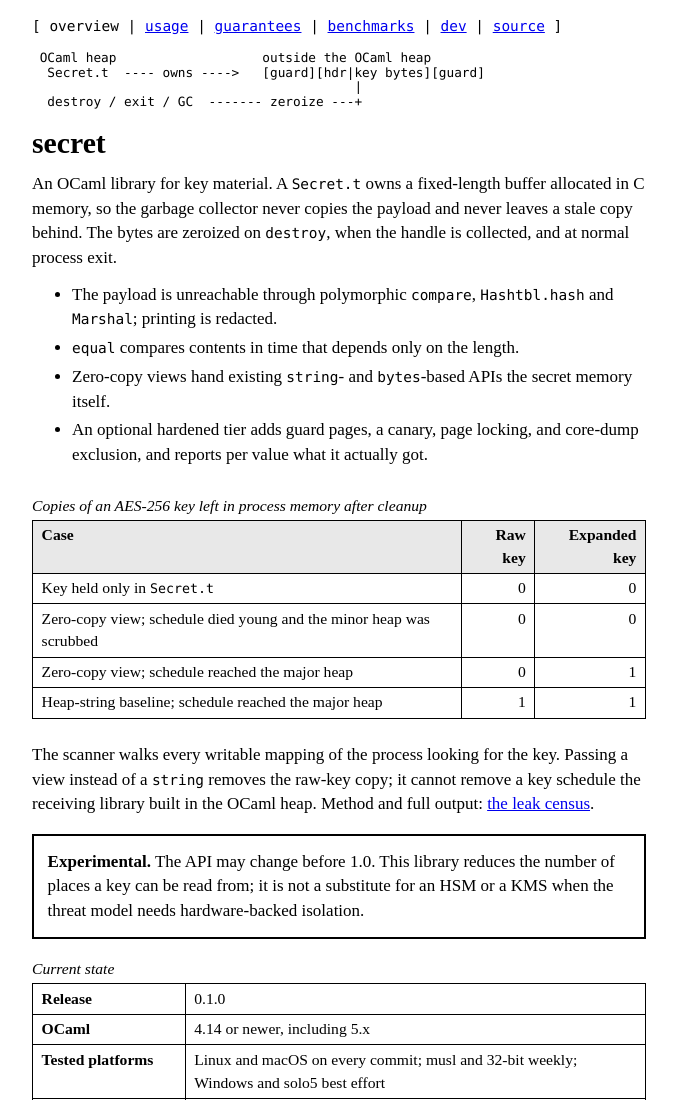
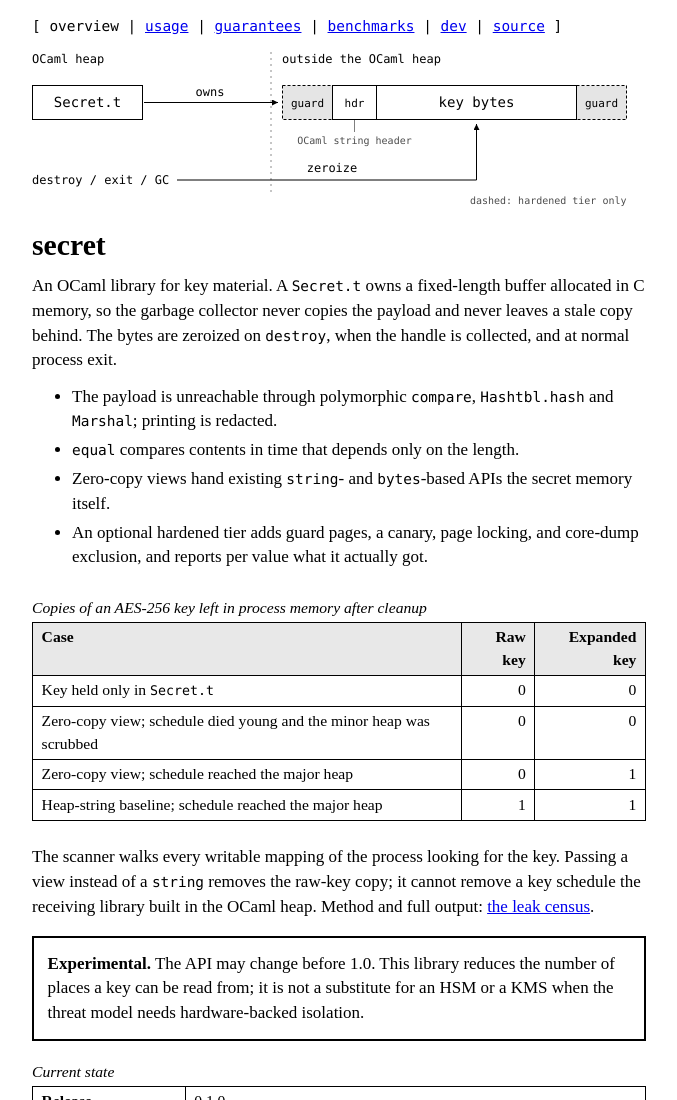
Before and after one commit to thevilledev/ocaml-secret, a plain HTML site: page website/index.html in a window 1280 px wide. Shown: the top 1100 px of the page, without its empty margins (301-978 px from the left). Drawn offline with Linux system fonts and the light colour scheme.

Commit message:
fix: website header
Signed-off-by: Ville Vesilehto <ville@vesilehto.fi>

```diff
--- a/website/index.html
+++ b/website/index.html
@@ -40,11 +40,44 @@
     </nav>
 
     <main id="content">
-      <pre class="plain banner" aria-hidden="true">
- OCaml heap                   outside the OCaml heap
-  Secret.t  ---- owns ----&gt;   [guard][hdr|key bytes][guard]
-                                          |
-  destroy / exit / GC  ------- zeroize ---+</pre>
+      <svg class="banner" role="img" viewBox="0 0 610 160" xmlns="http://www.w3.org/2000/svg">
+        <title>A Secret.t handle inside the OCaml heap owns a payload outside it: guard pages around an OCaml string header and the key bytes. Destroy, exit and collection all zeroize the key bytes.</title>
+        <defs>
+          <marker id="secret-arrow" viewBox="0 0 10 10" refX="10" refY="5" markerWidth="6" markerHeight="6" orient="auto">
+            <path d="M 0 0 L 10 5 L 0 10 z" fill="currentColor"/>
+          </marker>
+        </defs>
+        <g font-family="ui-monospace, 'SF Mono', Menlo, Consolas, 'Liberation Mono', monospace" fill="currentColor">
+          <text x="0" y="11" font-size="12">OCaml heap</text>
+          <text x="250" y="11" font-size="12">outside the OCaml heap</text>
+          <line x1="239" y1="0" x2="239" y2="140" stroke="currentColor" stroke-dasharray="2 4" opacity="0.45"/>
+
+          <rect x="0.5" y="33.5" width="110" height="34" fill="none" stroke="currentColor"/>
+          <text x="55.5" y="55" font-size="14" text-anchor="middle">Secret.t</text>
+
+          <text x="178" y="44" font-size="12" text-anchor="middle">owns</text>
+          <line x1="112" y1="50.5" x2="246" y2="50.5" stroke="currentColor" marker-end="url(#secret-arrow)"/>
+
+          <rect x="250.5" y="33.5" width="50" height="34" fill="currentColor" fill-opacity="0.1" stroke="currentColor" stroke-dasharray="3 2"/>
+          <rect x="300.5" y="33.5" width="44" height="34" fill="none" stroke="currentColor"/>
+          <rect x="344.5" y="33.5" width="200" height="34" fill="none" stroke="currentColor"/>
+          <rect x="544.5" y="33.5" width="50" height="34" fill="currentColor" fill-opacity="0.1" stroke="currentColor" stroke-dasharray="3 2"/>
+
+          <text x="275.5" y="55" font-size="11" text-anchor="middle">guard</text>
+          <text x="322.5" y="55" font-size="11" text-anchor="middle">hdr</text>
+          <text x="444.5" y="55" font-size="14" text-anchor="middle">key bytes</text>
+          <text x="569.5" y="55" font-size="11" text-anchor="middle">guard</text>
+
+          <path d="M 322.5 68 L 322.5 80" fill="none" stroke="currentColor" opacity="0.5"/>
+          <text x="322.5" y="92" font-size="10" text-anchor="middle" opacity="0.7">OCaml string header</text>
+
+          <text x="0" y="132" font-size="12">destroy / exit / GC</text>
+          <text x="300" y="120" font-size="12" text-anchor="middle">zeroize</text>
+          <path d="M 145 128 L 444.5 128 L 444.5 72" fill="none" stroke="currentColor" marker-end="url(#secret-arrow)"/>
+
+          <text x="594.5" y="152" font-size="10" text-anchor="end" opacity="0.7">dashed: hardened tier only</text>
+        </g>
+      </svg>
       <h1>secret</h1>
 
       <p>
--- a/website/styles.css
+++ b/website/styles.css
@@ -84,21 +84,13 @@ pre code {
   font-size: 1em;
 }
 
-pre.plain {
-  border: 0;
-  padding: 0;
-}
-
 .banner {
-  font-size: 0.75em;
-  line-height: 1.15;
-  margin: 0.6em 0 0;
-}
-
-@media (max-width: 480px) {
-  .banner {
-    font-size: 0.56em;
-  }
+  display: block;
+  width: 100%;
+  max-width: 610px;
+  height: auto;
+  margin: 0.9em 0 0.2em;
+  color: #000;
 }
 
 nav.top {
```
Also changed, not shown: website/og.png.
